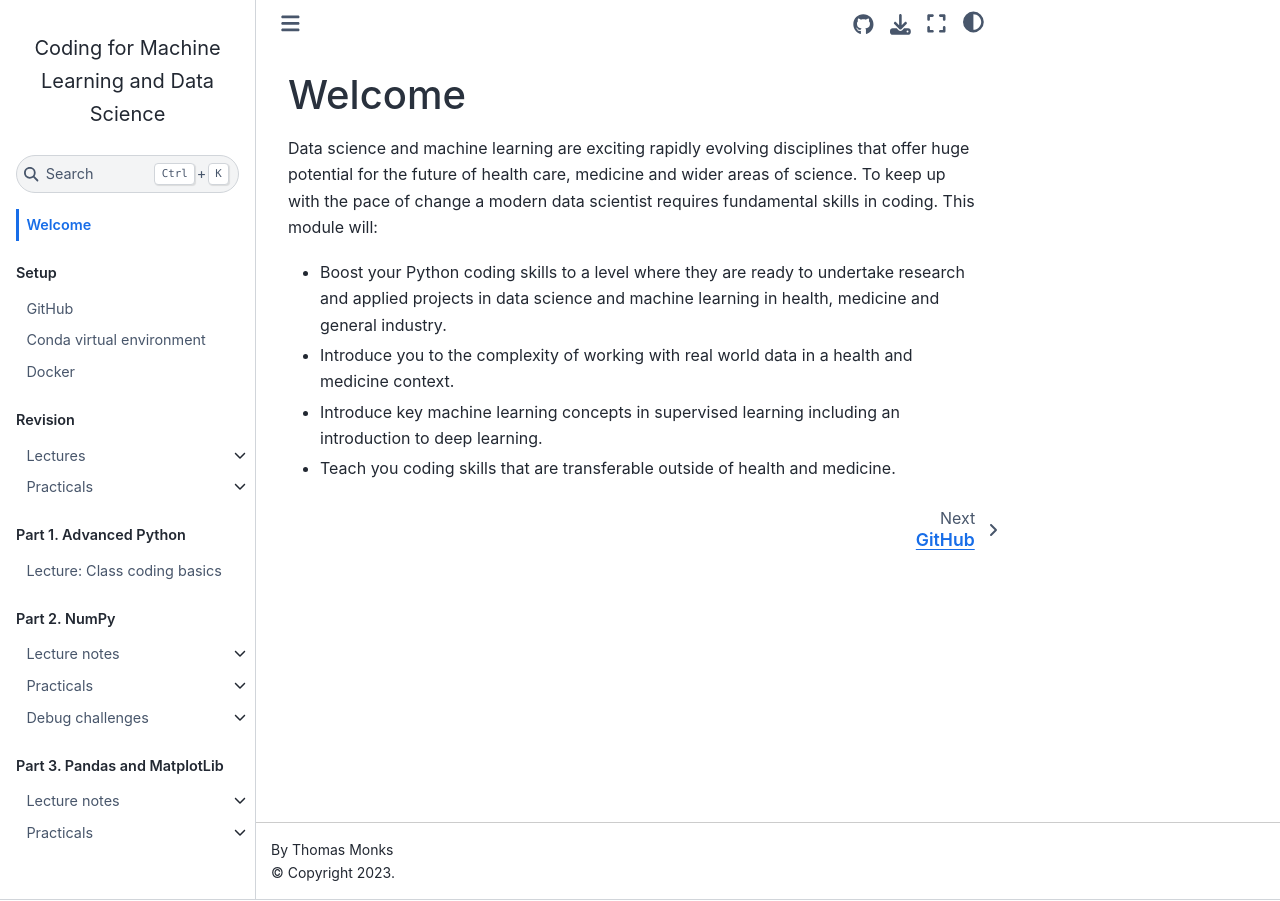
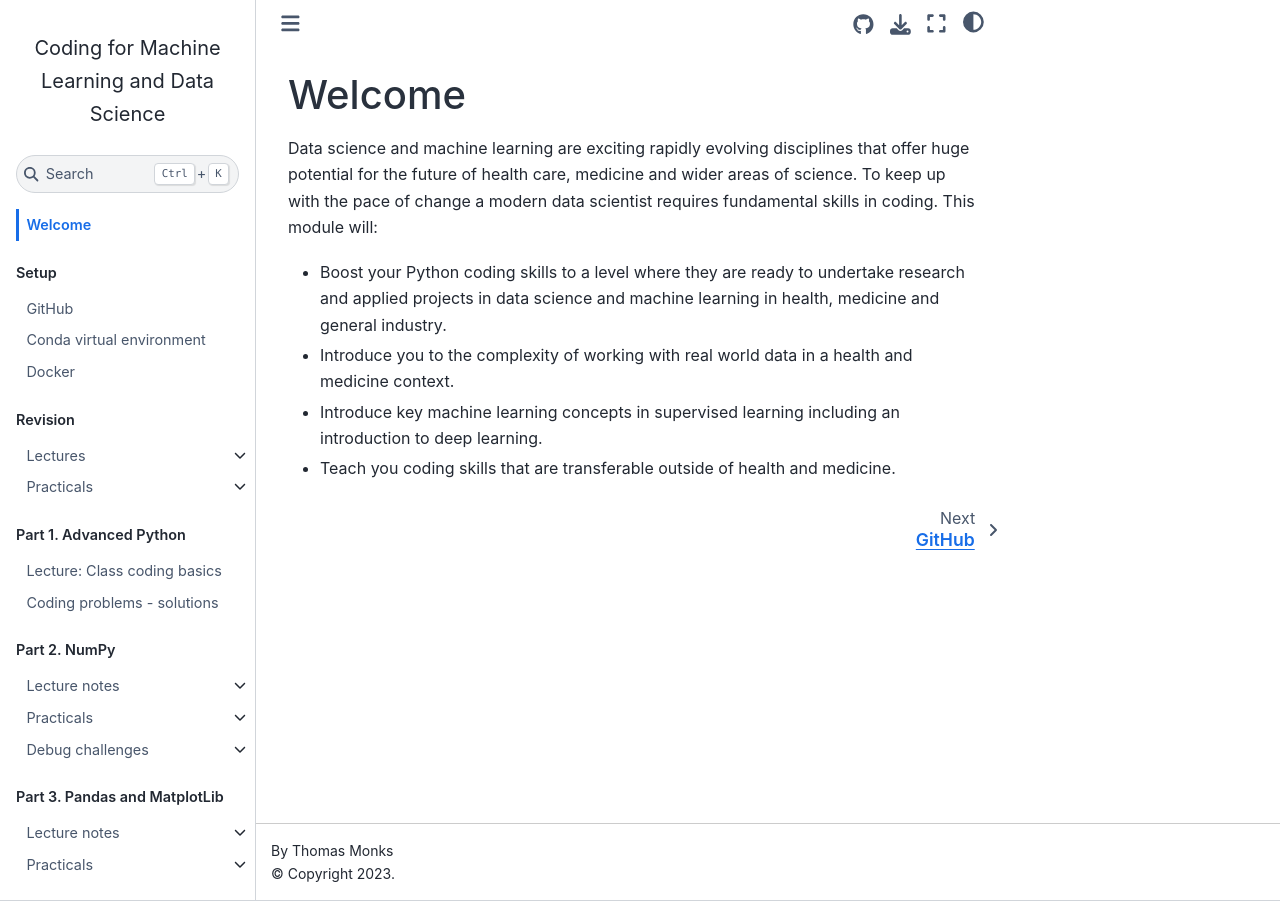
Before and after one commit to health-data-science-OR/coding-for-ml, a Jupyter Book: the page built from content/front_page.md, in a window 1280 px wide. Built offline with Jupyter Book 1.0.4 settings and Sphinx 7.4.7 and the Sphinx Book theme 1.1.4, drawn with Linux system fonts in a browser that asks for light colours; part of the change alters nothing that is shown.

Commit message:
Adv: notebook cleanup

```diff
--- a/_toc.yml
+++ b/_toc.yml
@@ -23,6 +23,7 @@
 - part: Part 1. Advanced Python
   chapters:
   - file: content/01_advanced_python/lecture/01_python_classes
+  - file: content/01_advanced_python/labs/01_refresher_problems
 
 
 - part: Part 2. NumPy
```
Also changed, not shown: content/01_advanced_python/labs/01_refresher_problems.ipynb.
